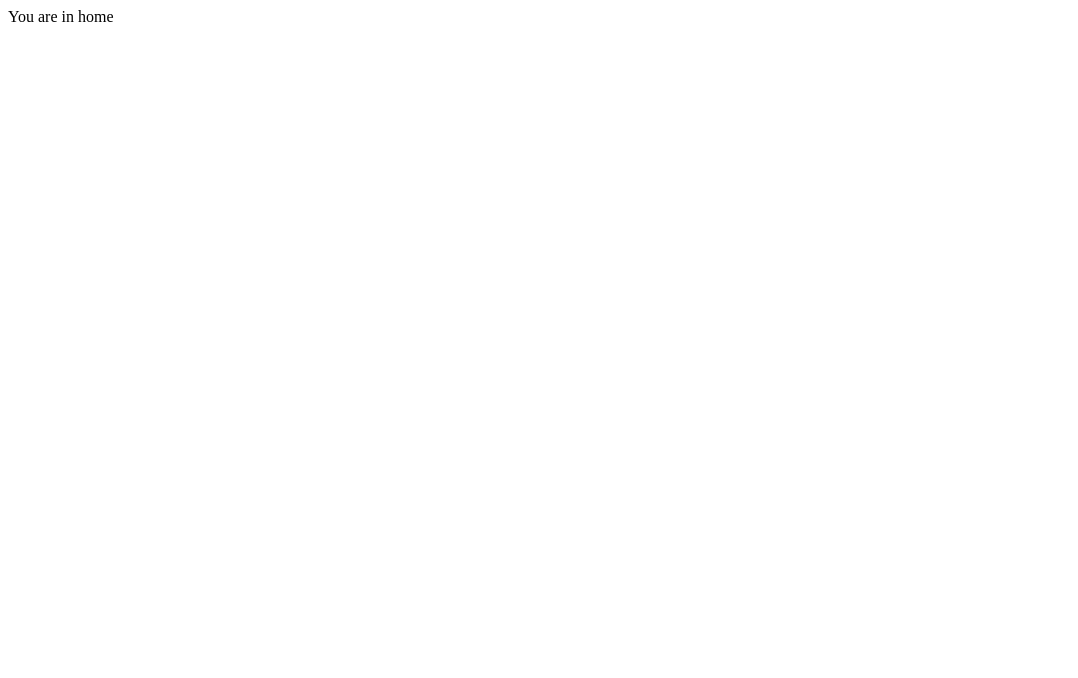
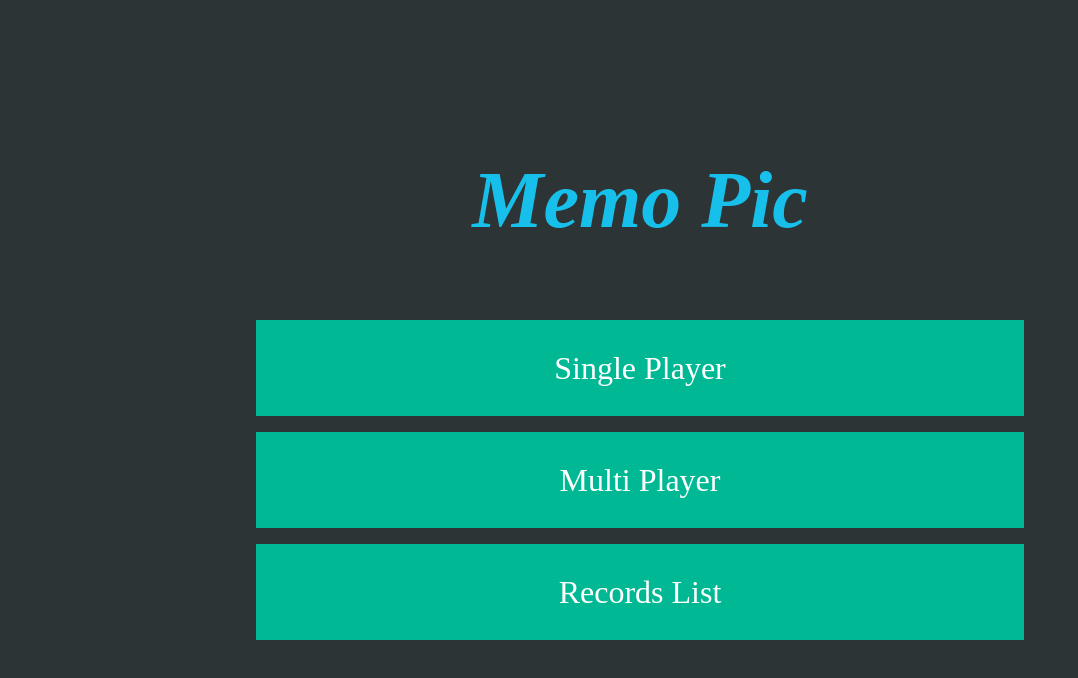
Before and after one commit to mortezashojaei/memo-pic, a React (Create React App) app in the folder frontend/: page / in a window 1280 px wide. Shown: the top 678 px of the page, without its empty margins (0-1078 px from the left). Built offline with nearby package versions, Linux system fonts and the light colour scheme.

Commit message:
complete Home page UI

```diff
--- a/frontend/package.json
+++ b/frontend/package.json
@@ -11,6 +11,7 @@
     "@types/react": "^17.0.20",
     "@types/react-dom": "^17.0.9",
     "@types/react-router-dom": "^5.3.2",
+    "@types/styled-components": "^5.1.20",
     "react": "^17.0.2",
     "react-dom": "^17.0.2",
     "react-router-dom": "^6.2.1",
--- a/frontend/src/components/shared/Button.tsx
+++ /dev/null
@@ -1 +0,0 @@
-export const Button = () => <button></button>;
--- /dev/null
+++ b/frontend/src/components/shared/LinkButton.tsx
@@ -0,0 +1,15 @@
+import { Link } from 'react-router-dom';
+import styled from 'styled-components';
+
+export const LinkButton = styled(Link)`
+  text-decoration: none;
+  display: flex;
+  flex-direction: column;
+  justify-content: center;
+  text-align: center;
+  :hover,
+  :focus,
+  :active {
+    text-decoration: none;
+  }
+`;
--- a/frontend/src/components/shared/index.ts
+++ b/frontend/src/components/shared/index.ts
@@ -1 +1 @@
-export * from './Button';
+export * from './LinkButton';
--- /dev/null
+++ b/frontend/src/index.css
@@ -0,0 +1,128 @@
+html,
+body,
+div,
+span,
+applet,
+object,
+iframe,
+h1,
+h2,
+h3,
+h4,
+h5,
+h6,
+p,
+blockquote,
+pre,
+a,
+abbr,
+acronym,
+address,
+big,
+cite,
+code,
+del,
+dfn,
+em,
+img,
+ins,
+kbd,
+q,
+s,
+samp,
+small,
+strike,
+strong,
+sub,
+sup,
+tt,
+var,
+b,
+u,
+i,
+center,
+dl,
+dt,
+dd,
+ol,
+ul,
+li,
+fieldset,
+form,
+label,
+legend,
+table,
+caption,
+tbody,
+tfoot,
+thead,
+tr,
+th,
+td,
+article,
+aside,
+canvas,
+details,
+embed,
+figure,
+figcaption,
+footer,
+header,
+hgroup,
+menu,
+nav,
+output,
+ruby,
+section,
+summary,
+time,
+mark,
+audio,
+video {
+  margin: 0;
+  padding: 0;
+  border: 0;
+  font-size: 100%;
+  font: inherit;
+  vertical-align: baseline;
+}
+
+article,
+aside,
+details,
+figcaption,
+figure,
+footer,
+header,
+hgroup,
+menu,
+nav,
+section {
+  display: block;
+}
+body {
+  line-height: 1;
+}
+ol,
+ul {
+  list-style: none;
+}
+blockquote,
+q {
+  quotes: none;
+}
+blockquote:before,
+blockquote:after,
+q:before,
+q:after {
+  content: '';
+  content: none;
+}
+table {
+  border-collapse: collapse;
+  border-spacing: 0;
+}
+
+html {
+  background: #2d3436;
+}
--- a/frontend/src/pages/Home.tsx
+++ /dev/null
@@ -1 +0,0 @@
-export const Home = () => <div>You are in home</div>;
--- /dev/null
+++ b/frontend/src/pages/Home/index.tsx
@@ -0,0 +1,19 @@
+import { LinkButton } from '../../components';
+import { Container, ButtonsContainer, Heading } from './styled';
+
+export const Home = () => (
+  <Container>
+    <Heading>Memo Pic</Heading>
+    <ButtonsContainer>
+      <LinkButton to="/setup-single-mode" className="button">
+        Single Player
+      </LinkButton>
+      <LinkButton to="/setup-multi-mode" className="button">
+        Multi Player
+      </LinkButton>
+      <LinkButton to="/records-list" className="button">
+        Records List
+      </LinkButton>
+    </ButtonsContainer>
+  </Container>
+);
--- /dev/null
+++ b/frontend/src/pages/Home/styled.ts
@@ -0,0 +1,40 @@
+import styled from 'styled-components';
+
+export const Container = styled.section`
+  height: 100vh;
+  width: 100%;
+  box-sizing: border-box;
+  display: flex;
+  flex-direction: column;
+  justify-content: center;
+  align-items: center;
+`;
+
+export const Heading = styled.h1`
+  color: #17c0eb;
+  margin-bottom: 0rem;
+  font-size: 5rem;
+  font-weight: 700;
+  height: 20%;
+  font-style: oblique;
+`;
+
+export const ButtonsContainer = styled.div`
+  height: 40%;
+  width: 100%;
+  display: flex;
+  flex-direction: column;
+  justify-content: space-between;
+  align-items: center;
+
+  .button {
+    width: 60%;
+    height: 6rem;
+    background-color: #00b894;
+    color: white;
+    font-size: 2rem;
+    :hover {
+      background-color: #55efc4;
+    }
+  }
+`;
```
Also changed, not shown: frontend/src/index.tsx (+6 -5 lines), 1 other file (tests, documents, lock files or other folders).
